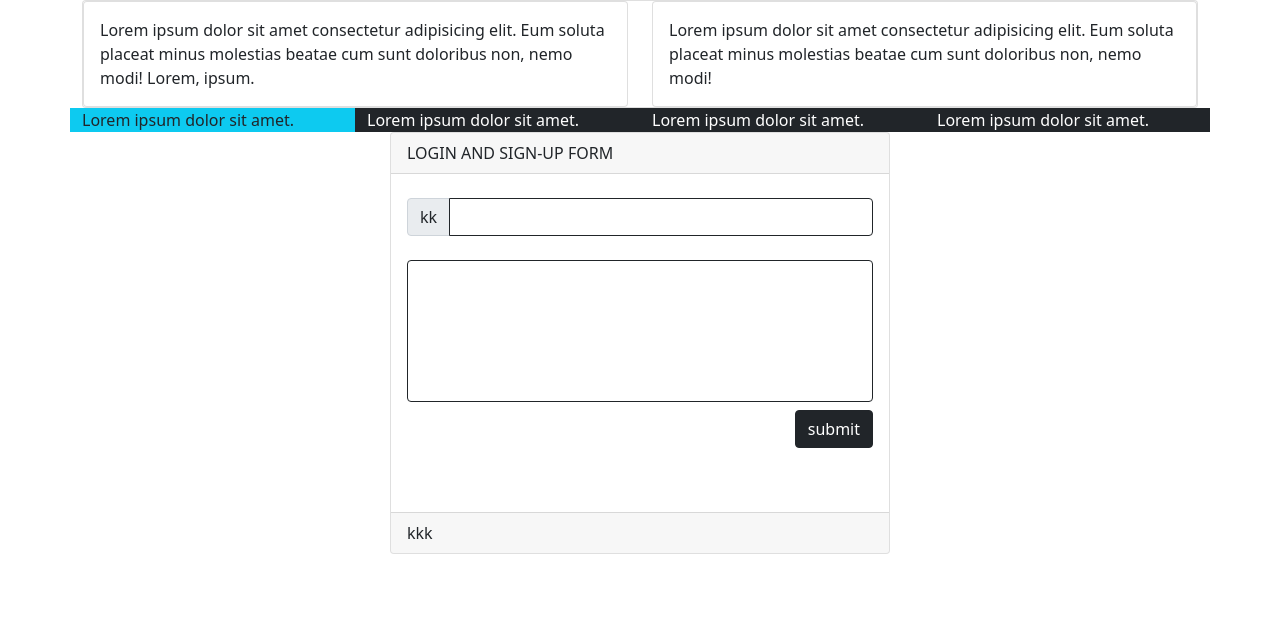
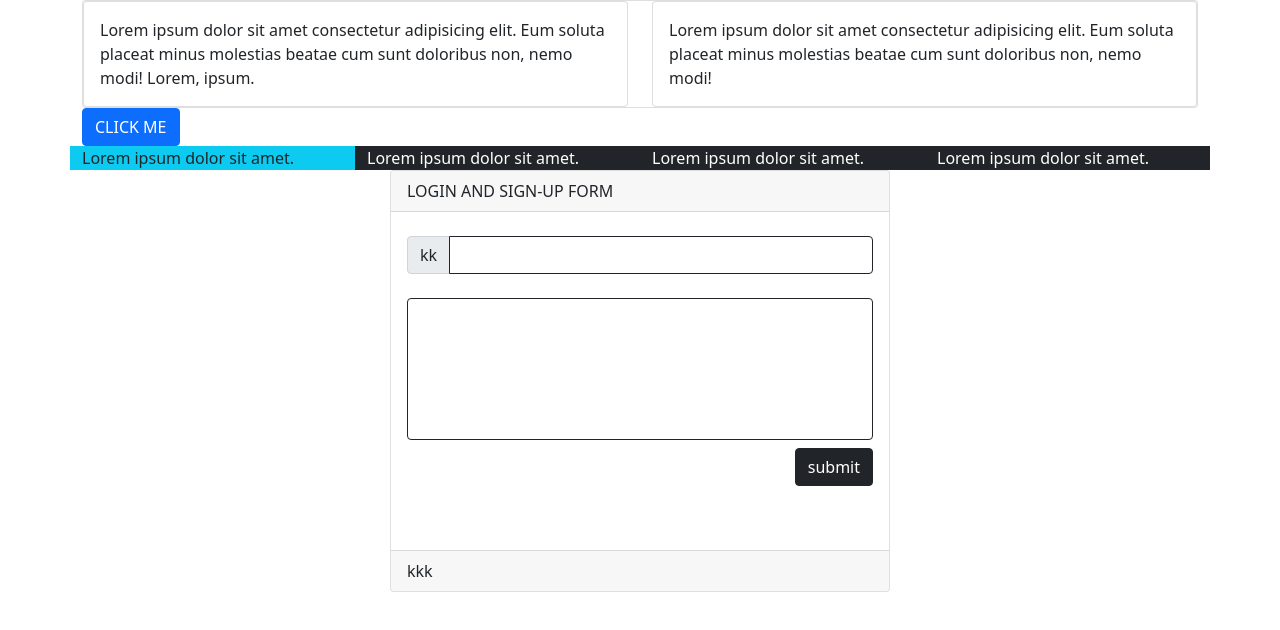
Before and after one commit to orii-blackmark/ProjectOne, a plain HTML site: page index.html in a window 1280 px wide. Drawn offline with nearby package versions, Linux system fonts and the light colour scheme.

Commit message:
third commit

```diff
--- a/index.html
+++ b/index.html
@@ -69,6 +69,9 @@
         </div>
       </div>
     </div>
+    <div class="btn btn-primary">
+      CLICK ME
+    </div>
 
     <!-- ROW -->
     <div class="row">
```
